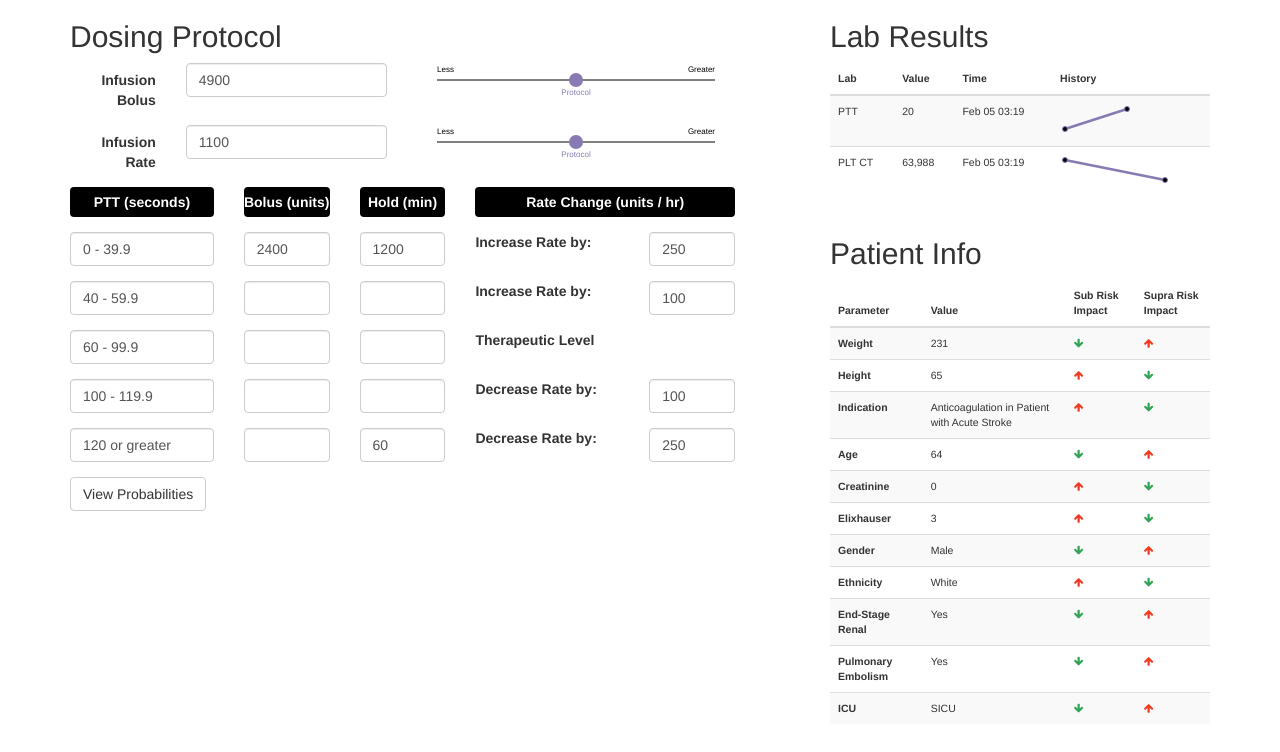
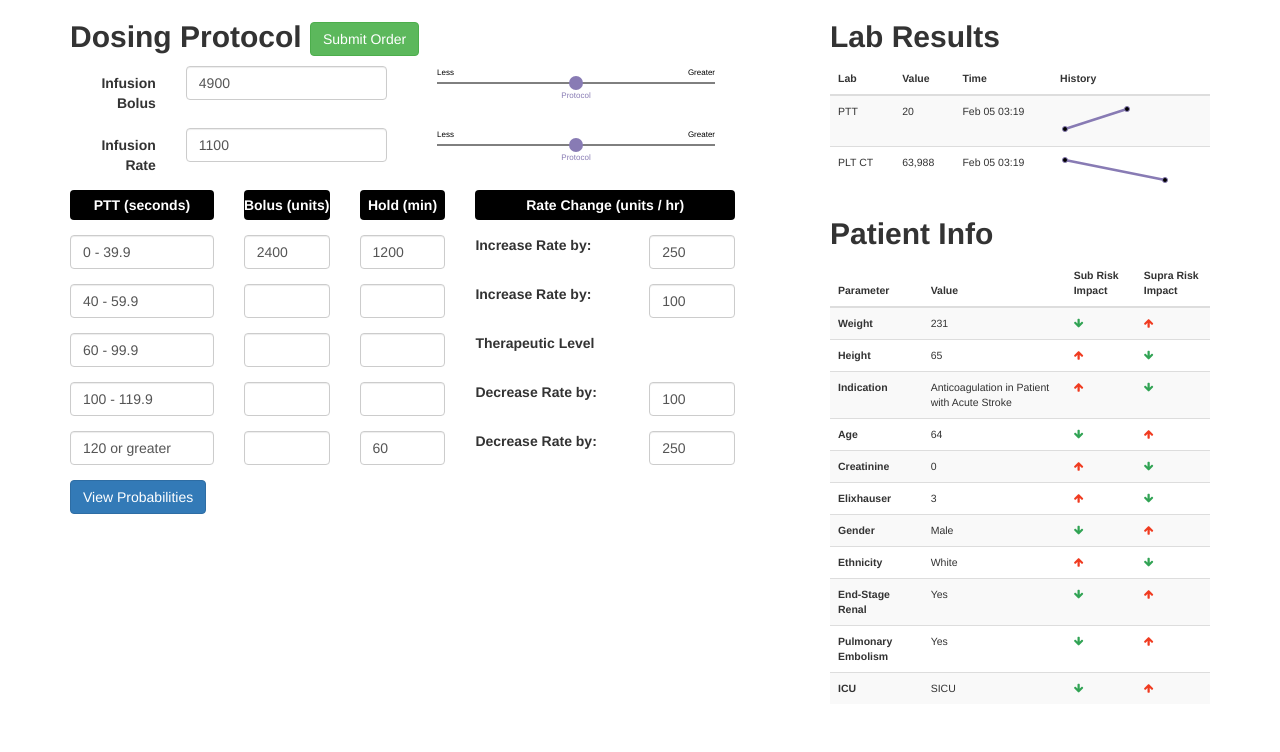
Before and after one commit to pateli18/heparin-dosing, a plain HTML site: page dosing_view.html in a window 1280 px wide. Drawn offline with Linux system fonts and the light colour scheme.

Commit message:
cleanup on dosing submission page

```diff
--- a/css/styles.css
+++ b/css/styles.css
@@ -1,4 +1,8 @@
 
+.section-header {
+    font-weight: bold;
+    font-size: 30px;
+}
 
 .column-header {
     background-color: black;
@@ -38,6 +42,7 @@
 
 .table-striped {
     font-size: .75em;
+    margin-bottom: 0px;
 }
 
 .parameter-label {
--- a/dosing_view.html
+++ b/dosing_view.html
@@ -17,7 +17,7 @@
 
         <div class="col-md-7">
             <div class="row">
-                <h2>Dosing Protocol</h2>
+                <h2 class="section-header">Dosing Protocol <button type="button" class="btn btn-success" id="submit-dose">Submit Order</button></h2>
 
                 <form class="form-horizontal">
                     <div class="form-group">
@@ -165,7 +165,7 @@
             </div>
 
             <div class="row" id="prob-container">
-                <button type="button" class="btn btn-default" id="prob-view">View Probabilities</button>
+                <button type="button" class="btn btn-primary" id="prob-view">View Probabilities</button>
             </div>
 
         </div>
@@ -175,7 +175,7 @@
         <div class="col-md-4">
 
             <div class="row">
-                <h2>Lab Results</h2>
+                <h2 class="section-header">Lab Results</h2>
 
                 <table class="table table-striped">
                     <thead>
@@ -204,7 +204,7 @@
             </div>
 
             <div class="row">
-                <h2>Patient Info</h2>
+                <h2 class="section-header">Patient Info</h2>
 
                 <table class="table table-striped">
                     <thead>
--- a/js/handler-dosing-view.js
+++ b/js/handler-dosing-view.js
@@ -13,7 +13,7 @@ var probCharts = [];
 function generateProbabilitiesChart(element) {
     d3.select('#prob-container').append('h2')
         .attr('class', 'section-header')
-        .html('Probability');
+        .html('Probabilities');
 
     var form = d3.select('#prob-container').append('form')
         .attr('class', 'form-horizontal');
```
